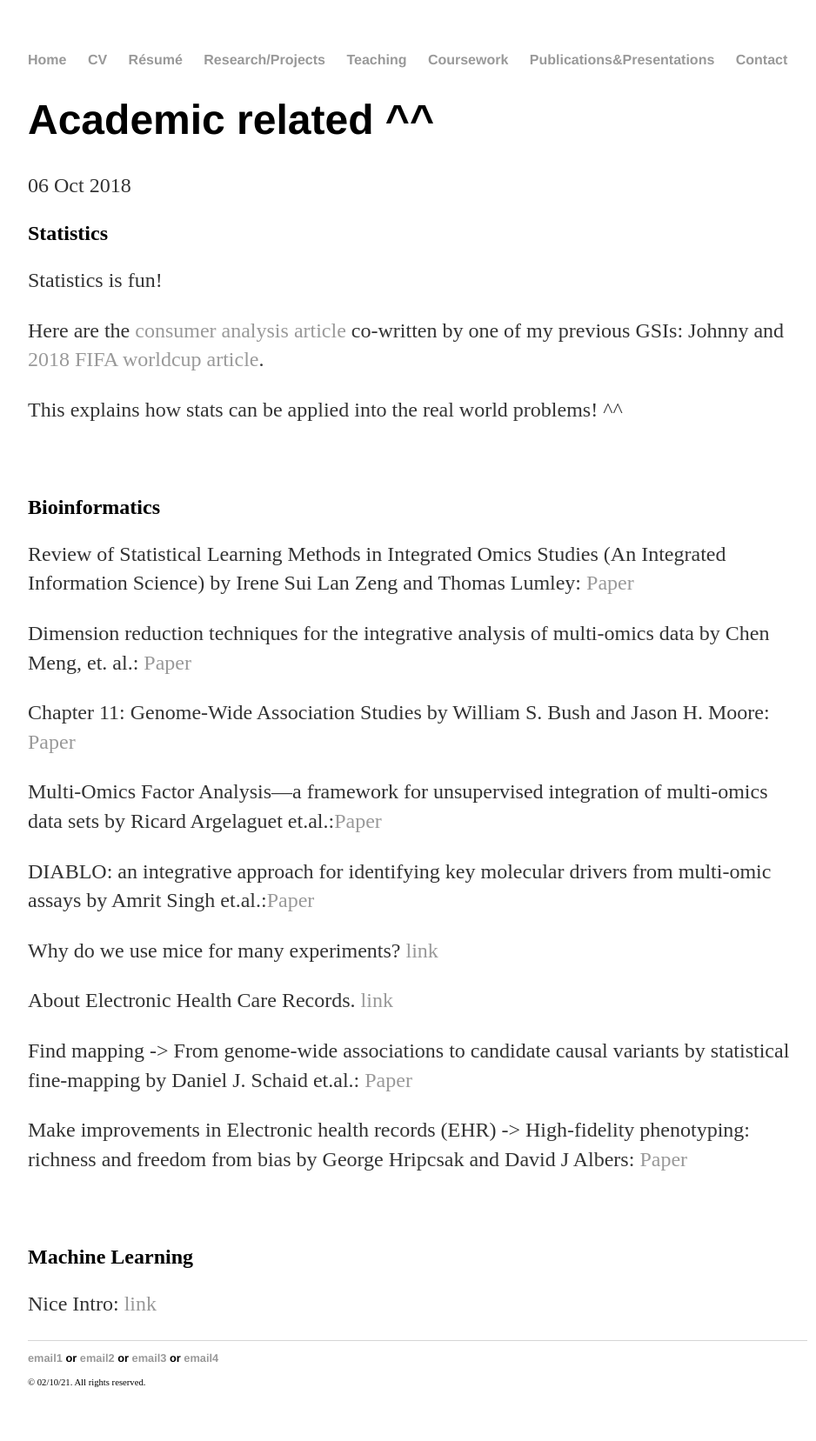
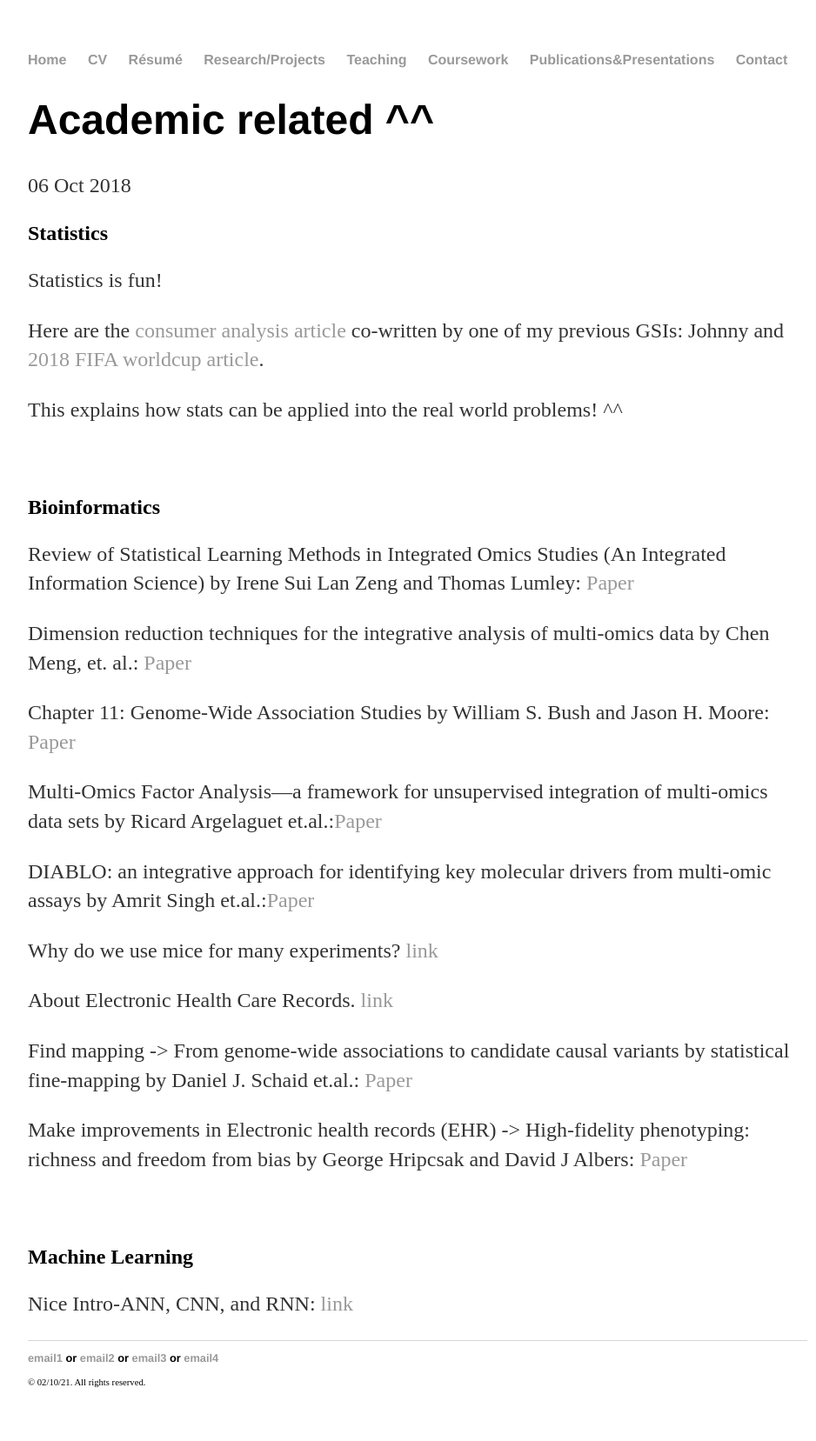
Before and after one commit to yjkweon24/yjkweon24.github.io, a Jekyll site: the page built from _posts/2019-03-16-Academic.md, in a window 1280 px wide. Shown: the whole page at 87% size, without its empty margins (160-1098 px from the left). Built offline with Jekyll 4.4.1, drawn with Linux system fonts in a browser that asks for light colours.

Commit message:
Update 2019-03-16-Academic.md

```diff
--- a/_posts/2019-03-16-Academic.md
+++ b/_posts/2019-03-16-Academic.md
@@ -35,4 +35,4 @@
 <br>
 
 ## Machine Learning
-Nice Intro: [link](https://www.analyticsvidhya.com/blog/2020/02/cnn-vs-rnn-vs-mlp-analyzing-3-types-of-neural-networks-in-deep-learning/)
+Nice Intro-ANN, CNN, and RNN: [link](https://www.analyticsvidhya.com/blog/2020/02/cnn-vs-rnn-vs-mlp-analyzing-3-types-of-neural-networks-in-deep-learning/)
```
